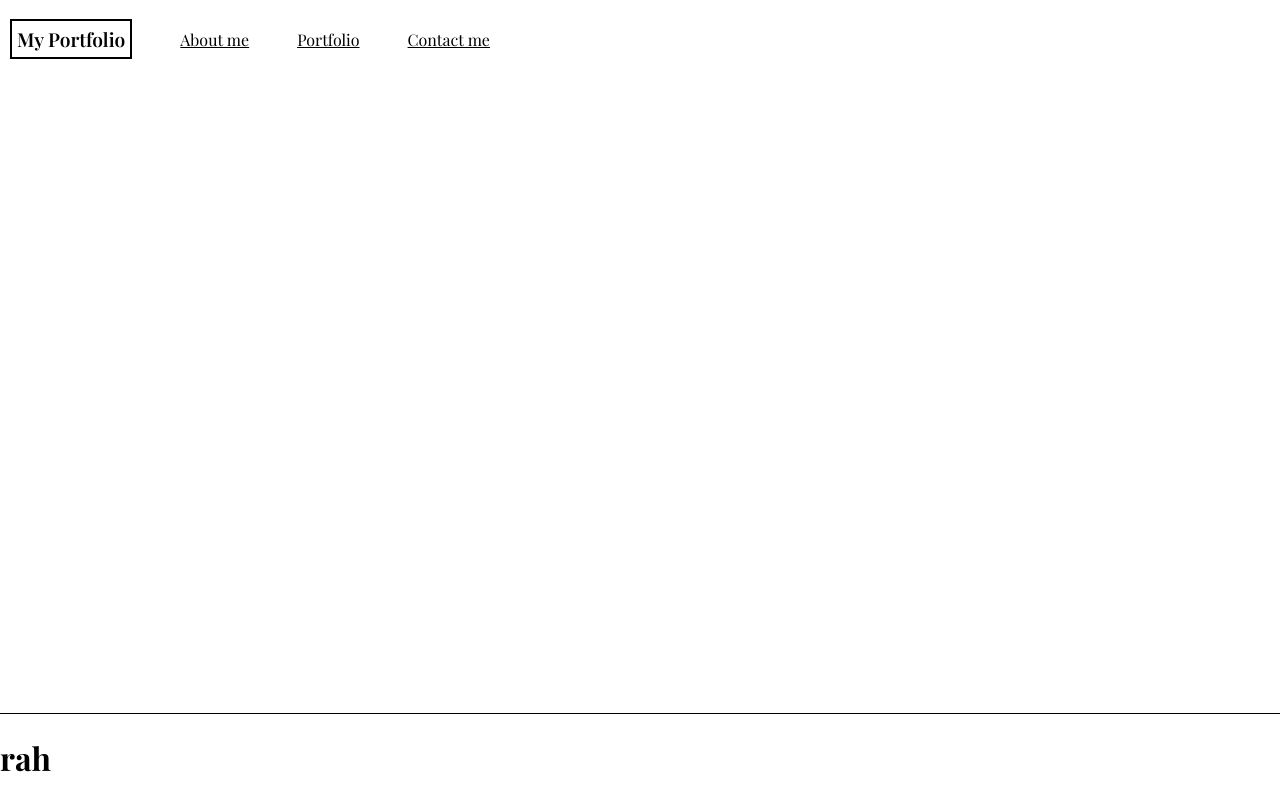
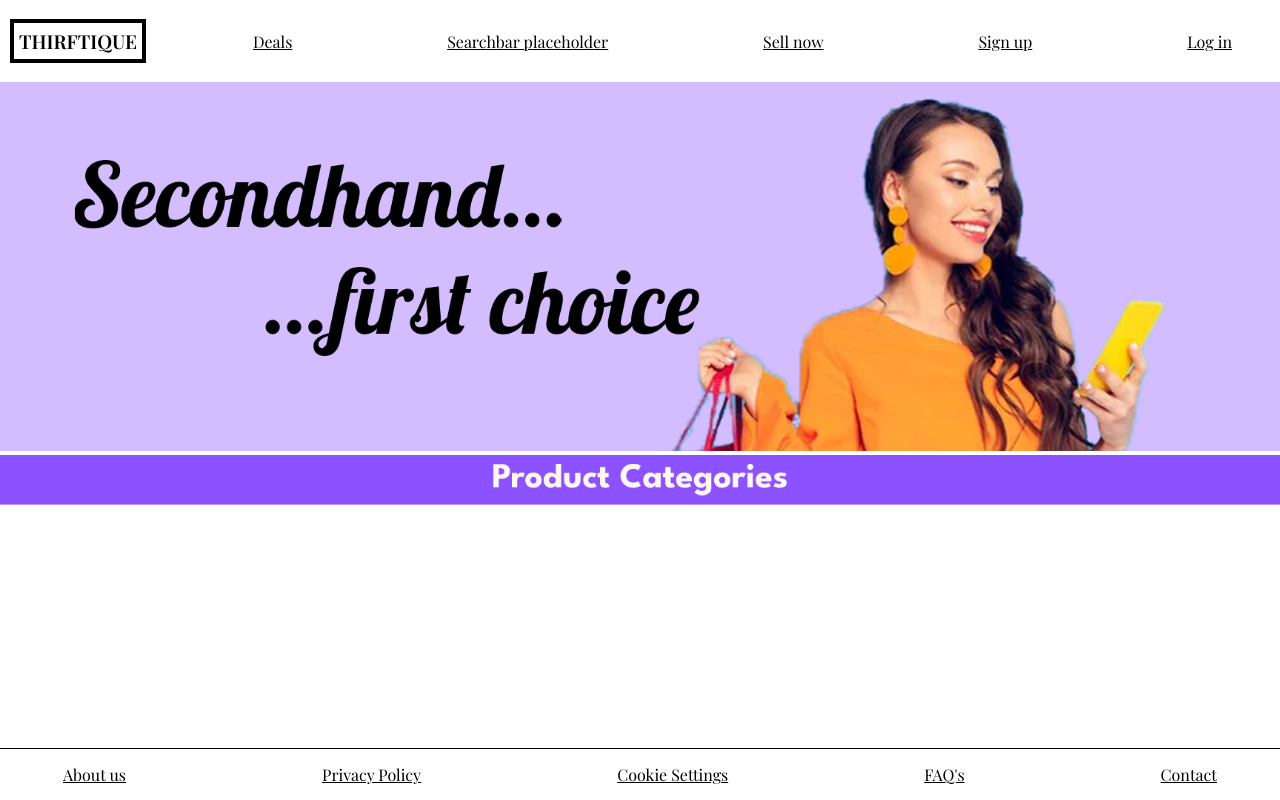
Before and after one commit to front-end-fundamentals-2025/fef-project-group-33, a plain HTML site: page index.html in a window 1280 px wide. Drawn offline with nearby package versions, Linux system fonts and the light colour scheme; a web font is replaced by a local one.

Commit message:
barebones of homepage

```diff
--- a/css/main.css
+++ b/css/main.css
@@ -12,28 +12,34 @@ body {
 /* header */
 
 header {
-  display: flex;
   align-items: center;
-  min-height: 50px;
 }
 
 #portf {
   font-weight: 600;
   font-size: 1.2rem;
-  border: 2px solid black;
+  border: 4px solid black;
   display: inline;
   padding: 5px;
   margin-left: 10px;
 }
 
+#banner {
+  width: 100dvw;
+}
+
 ul {
   display: flex;
+  justify-content: space-between;
+  align-items: center;
   list-style: none;
   padding-left: 0;
+  margin: 0px;
 }
 
 li {
   margin-left: 3rem;
+  margin-right: 3rem;
 }
 
 a {
@@ -114,10 +120,12 @@ figcaption {
   animation-fill-mode: backwards;
   animation-name: burn;
 }
+
 /* footer */
 
 footer {
-  margin-top: 3rem;
+  /* margin-top: 3rem; */
   border-top: 1px solid black;
-  min-height: 50px;
+  padding: 15px;
+  align-items: center;
 }
--- a/index.html
+++ b/index.html
@@ -14,16 +14,33 @@
   </head>
   <body>
     <header>
-      <p id="portf">My Portfolio</p>
       <nav>
         <ul>
-          <a href="about.html"><li>About me</li></a>
-          <a href="portfolio.html"><li>Portfolio</li></a>
-          <a href="contact.html"><li>Contact me</li></a>
+          <p id="portf">THIRFTIQUE</p>
+          <a href="about.html"><li>Deals</li></a>
+          <a href="portfolio.html"><li>Searchbar placeholder</li></a>
+          <a href="contact.html"><li>Sell now</li></a>
+          <a href="contact.html"><li>Sign up</li></a>
+          <a href="contact.html"><li>Log in</li></a>
         </ul>
       </nav>
     </header>
-    <main></main>
-    <footer><h1>rah</h1></footer>
+    <main>
+      <img
+        id="banner"
+        src="img/banner.png"
+        alt="banner saying: Secondhand, first choice"
+      />
+      <img id="banner" src="img/Rectangle 4.png" alt="product categories" />
+    </main>
+    <footer>
+      <ul>
+        <a href="about.html"><li>About us</li></a>
+        <a href="portfolio.html"><li>Privacy Policy</li></a>
+        <a href="contact.html"><li>Cookie Settings</li></a>
+        <a href="contact.html"><li>FAQ's</li></a>
+        <a href="contact.html"><li>Contact</li></a>
+      </ul>
+    </footer>
   </body>
 </html>
```
Also changed, not shown: img/Rectangle 4.png (added), img/banner.png (added).
